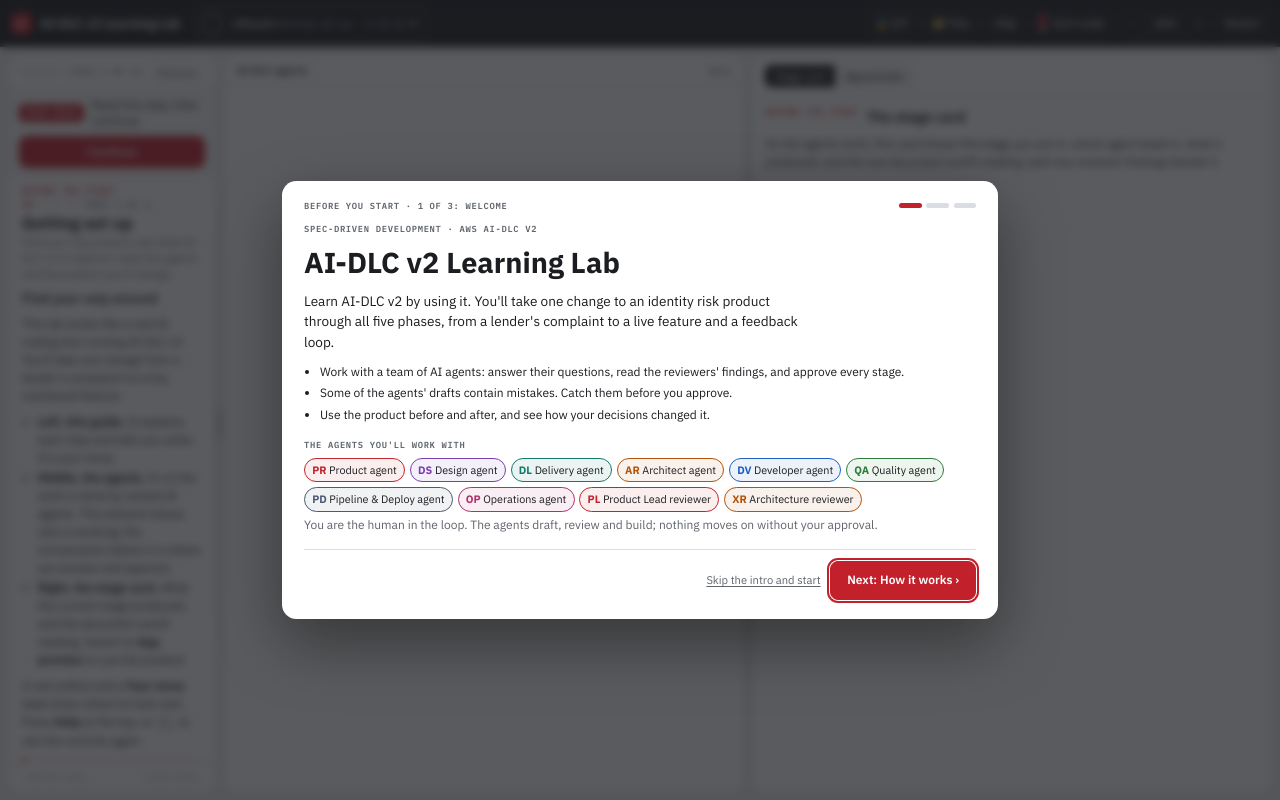
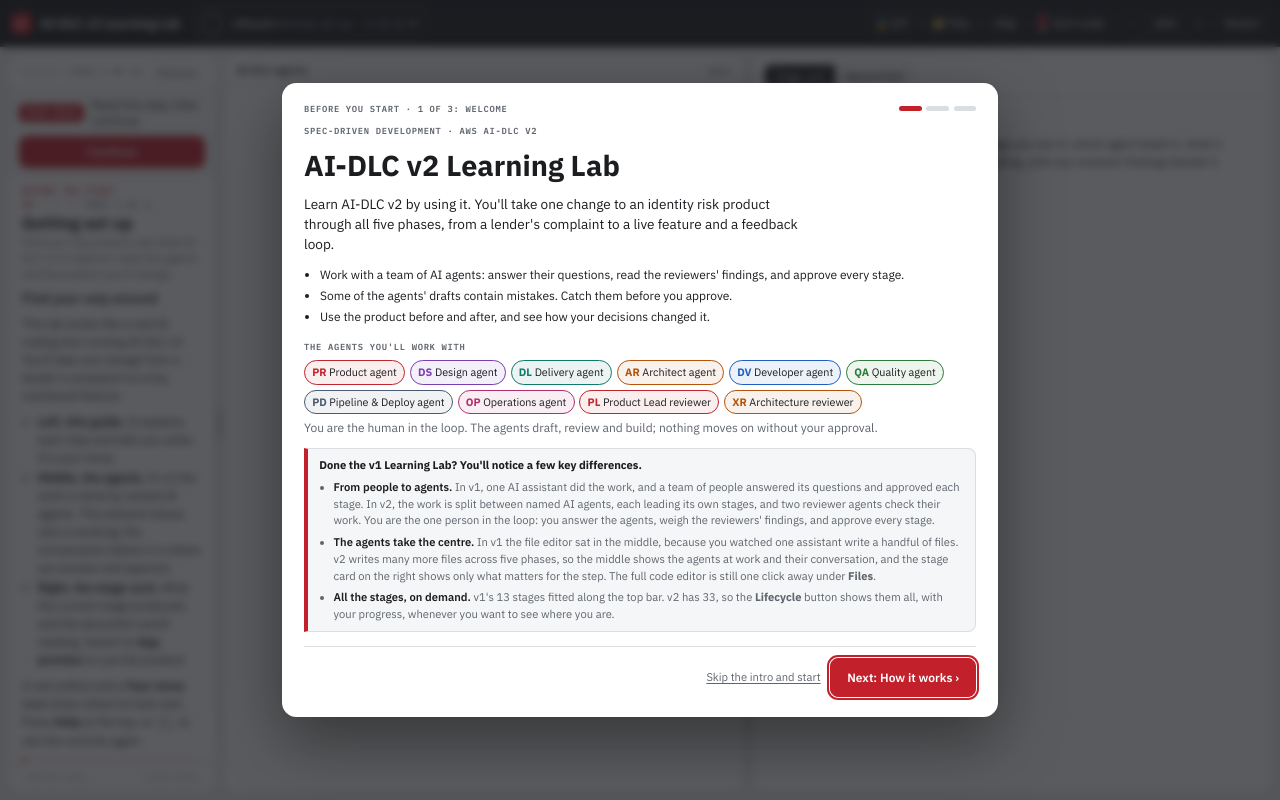
Before and after one commit to stephencollard/aidlc-v1-simulator, a plain HTML site: page learning-lab-v2/index.html in a window 1280 px wide. Drawn offline with Linux system fonts and the light colour scheme.

Commit message:
v2 lab: explain the differences from the v1 lab on the welcome page
A short section for learners who did the v1 lab: the move from a team
of people to named agents with you as the one person in the loop, why
the agents now take the centre with the stage card beside them, and
why the stages moved behind the Lifecycle button.

Co-Authored-By: Claude Opus 5.5 <noreply@anthropic.com>
Claude-Session: https://claude.ai/code/session_01UrgoEDCK4NCcvbJANZAFVx

```diff
--- a/learning-lab-v2/index.html
+++ b/learning-lab-v2/index.html
@@ -699,6 +699,9 @@ mark.flag{background:#FFF1B8;color:inherit;border-radius:0.25rem;padding:0 0.187
 mark.fm{background:color-mix(in srgb,var(--accent) 28%,transparent);color:inherit;border-radius:0.1875rem}
 .edfoot{padding:0.5rem 1rem;border-top:1px solid var(--line);font-size:0.75rem}
 @media (max-width:980px){.edwrap{grid-template-columns:1fr;grid-template-rows:minmax(0,40%) minmax(0,1fr)}.eside{border-right:none;border-bottom:1px solid var(--line)}.efindbox{width:8rem}#edm{padding:0.25rem}.edm-card{height:100%}}
+.v1diff{border:1px solid var(--line);border-left:4px solid var(--accent);border-radius:0 0.625rem 0.625rem 0;background:var(--panel2);padding:0.625rem 0.875rem;font-size:0.875rem}
+.v1diff ul{margin:0.375rem 0 0;padding-left:1.125rem;display:flex;flex-direction:column;gap:0.375rem;color:var(--muted)}
+.v1diff li span{color:var(--ink);font-weight:600}
 </style>
 </head>
 <body data-pane="guide">
@@ -2023,7 +2026,7 @@ function startPages(){ const help=S.started; const leads=['product','design','de
  {t:'Welcome', h:`<span class="k">Spec-driven development · AWS AI-DLC v2</span><h1 id="st-h">AI-DLC v2 Learning Lab</h1>
   <p style="font-size:1.0625rem;max-width:62ch">Learn AI-DLC v2 by using it. You'll take one change to an identity risk product through all five phases, from a lender's complaint to a live feature and a feedback loop.</p>
   <ul style="margin:0;padding-left:1.25rem;display:flex;flex-direction:column;gap:0.25rem"><li>Work with a team of AI agents: answer their questions, read the reviewers' findings, and approve every stage.</li><li>Some of the agents' drafts contain mistakes. Catch them before you approve.</li><li>Use the product before and after, and see how your decisions changed it.</li></ul>
-  <div><span class="k">The agents you'll work with</span><div class="team" style="margin-top:0.375rem">${leads.map(k=>`<span class="tm" style="--rc:var(--ag-${k})"><b>${AG[k].ab}</b> ${AG[k].n}</span>`).join('')}</div><p style="color:var(--muted);margin-top:0.375rem">You are the human in the loop. The agents draft, review and build; nothing moves on without your approval.</p></div>`},
+  <div><span class="k">The agents you'll work with</span><div class="team" style="margin-top:0.375rem">${leads.map(k=>`<span class="tm" style="--rc:var(--ag-${k})"><b>${AG[k].ab}</b> ${AG[k].n}</span>`).join('')}</div><p style="color:var(--muted);margin-top:0.375rem">You are the human in the loop. The agents draft, review and build; nothing moves on without your approval.</p></div><div class="v1diff"><b>Done the v1 Learning Lab? You'll notice a few key differences.</b><ul><li><span>From people to agents.</span> In v1, one AI assistant did the work, and a team of people answered its questions and approved each stage. In v2, the work is split between named AI agents, each leading its own stages, and two reviewer agents check their work. You are the one person in the loop: you answer the agents, weigh the reviewers' findings, and approve every stage.</li><li><span>The agents take the centre.</span> In v1 the file editor sat in the middle, because you watched one assistant write a handful of files. v2 writes many more files across five phases, so the middle shows the agents at work and their conversation, and the stage card on the right shows only what matters for the step. The full code editor is still one click away under <b>Files</b>.</li><li><span>All the stages, on demand.</span> v1's 13 stages fitted along the top bar. v2 has 33, so the <b>Lifecycle</b> button shows them all, with your progress, whenever you want to see where you are.</li></ul></div>`},
  {t:'How it works', h:`<h1 id="st-h" style="font-size:1.75rem">How the lab works</h1>
   <div class="st2"><div class="mapx" aria-hidden="true"><div class="mt"><span>Stages</span><span>Badges · Help</span></div><div class="mc"><div class="on">1 Guide<span class="yb">Your move</span><i></i><i class="s"></i><i></i></div><div>2 Agents<i></i><i class="s"></i><i></i><i class="s"></i></div><div>3 Stage card<i class="s"></i><i></i><i class="s"></i></div></div></div>
    <ul class="nlist"><li><span class="n">1</span><span><b>Guide</b><p>What to do at each step, and why it matters. The top of the panel always says what your next move is.</p></span></li><li><span class="n">2</span><span><b>Agents</b><p>A live network of agent bots: the busy ones light up, and lines show handoffs, reviews and when it's your turn. Below it, the conversation where you answer and approve.</p></span></li><li><span class="n">3</span><span><b>Stage card</b><p>What the current stage produced, the document worth reading, and the reviewer's findings beside it. <b>App preview</b> is a tab here.</p></span></li></ul></div>
@@ -2031,7 +2034,7 @@ function startPages(){ const help=S.started; const leads=['product','design','de
  {t:'Get started', h:`<h1 id="st-h" style="font-size:1.75rem">${help?'Shortcuts and first moves':'Your first five moves'}</h1>
   <div class="st2"><div><span class="k">The first few steps</span><ol class="moves" style="margin-top:0.5rem"><li><span><b>Read the welcome step, then press Continue</b><small>Continue is at the top of the Guide panel. <kbd>→</kbd> does the same.</small></span></li><li><span><b>Open SKILL.md</b><small>It is highlighted in the stage card on the right. It shows what the /aidlc command does.</small></span></li><li><span><b>Meet the agents</b><small>Open the Product agent's file to see what an agent leads and supports.</small></span></li><li><span><b>Try the product as it is today</b><small>In App preview, select Alex Morgan and press Run risk assessment. Notice the low score.</small></span></li><li><span><b>Send /aidlc, then choose a workflow profile</b><small>From then on, the guide walks you through each stage.</small></span></li></ol></div>
    <div><span class="k">Keyboard shortcuts</span><div style="margin-top:0.5rem">${kbdHTML()}</div></div></div>
-  <p class="stnote">Done the v1 lab? The agents are now in the middle, and the file list is replaced by the stage card. Press <kbd>?</kbd> at any time to open this guide again.</p>`}
+  <p class="stnote">Stuck at any point? Look for the red outline, or press <kbd>?</kbd> to open this guide again. Your progress is saved in this browser.</p>`}
 ]; }
 function renderStart(){ const v=document.getElementById('veil'); if (S.started&&!helpOpen){ if (v.innerHTML){ v.innerHTML=''; lastStart=''; } return; }
   const P2=startPages(), pg=P2[stPage], last=stPage===P2.length-1, help=S.started;
```
